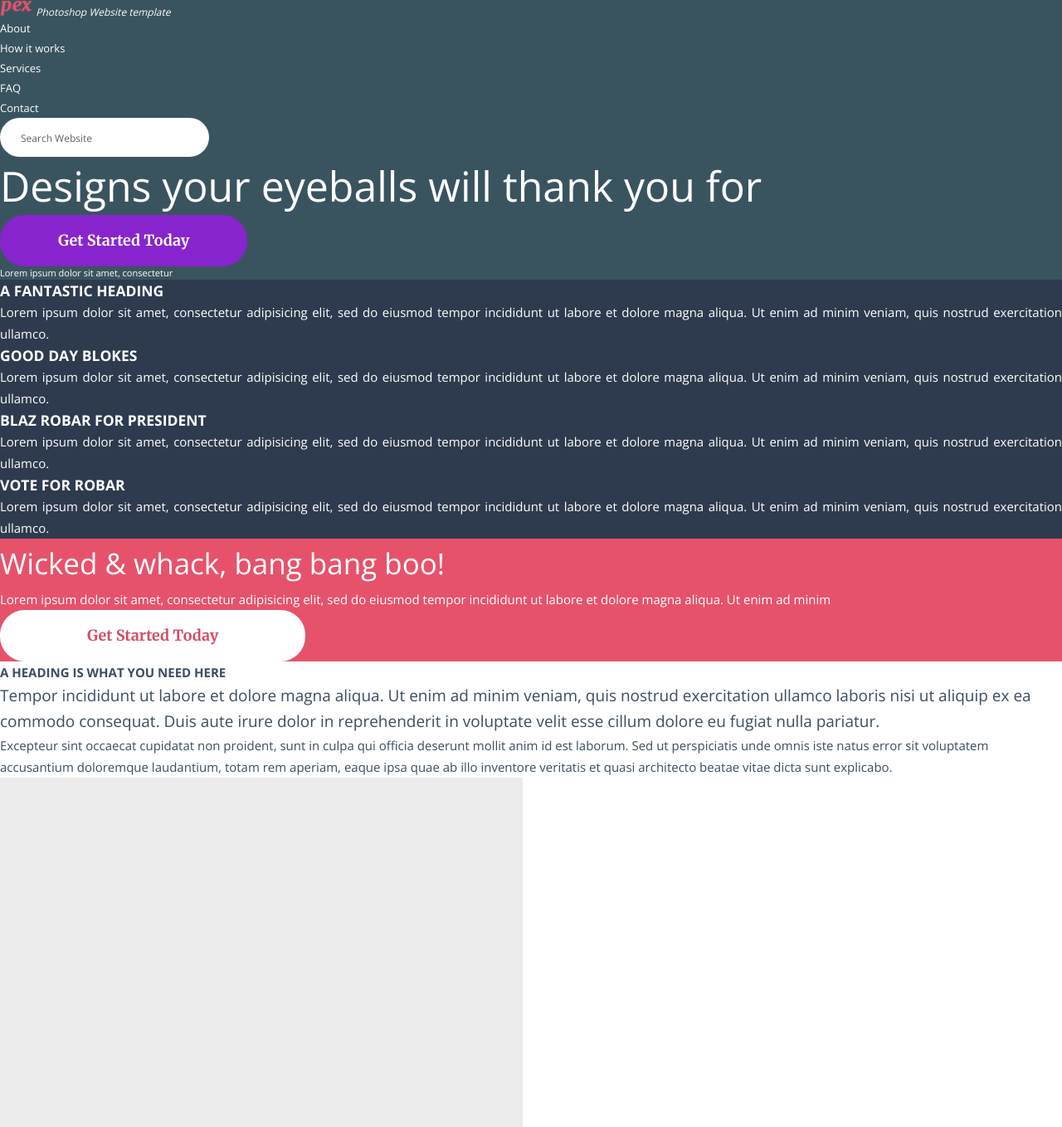
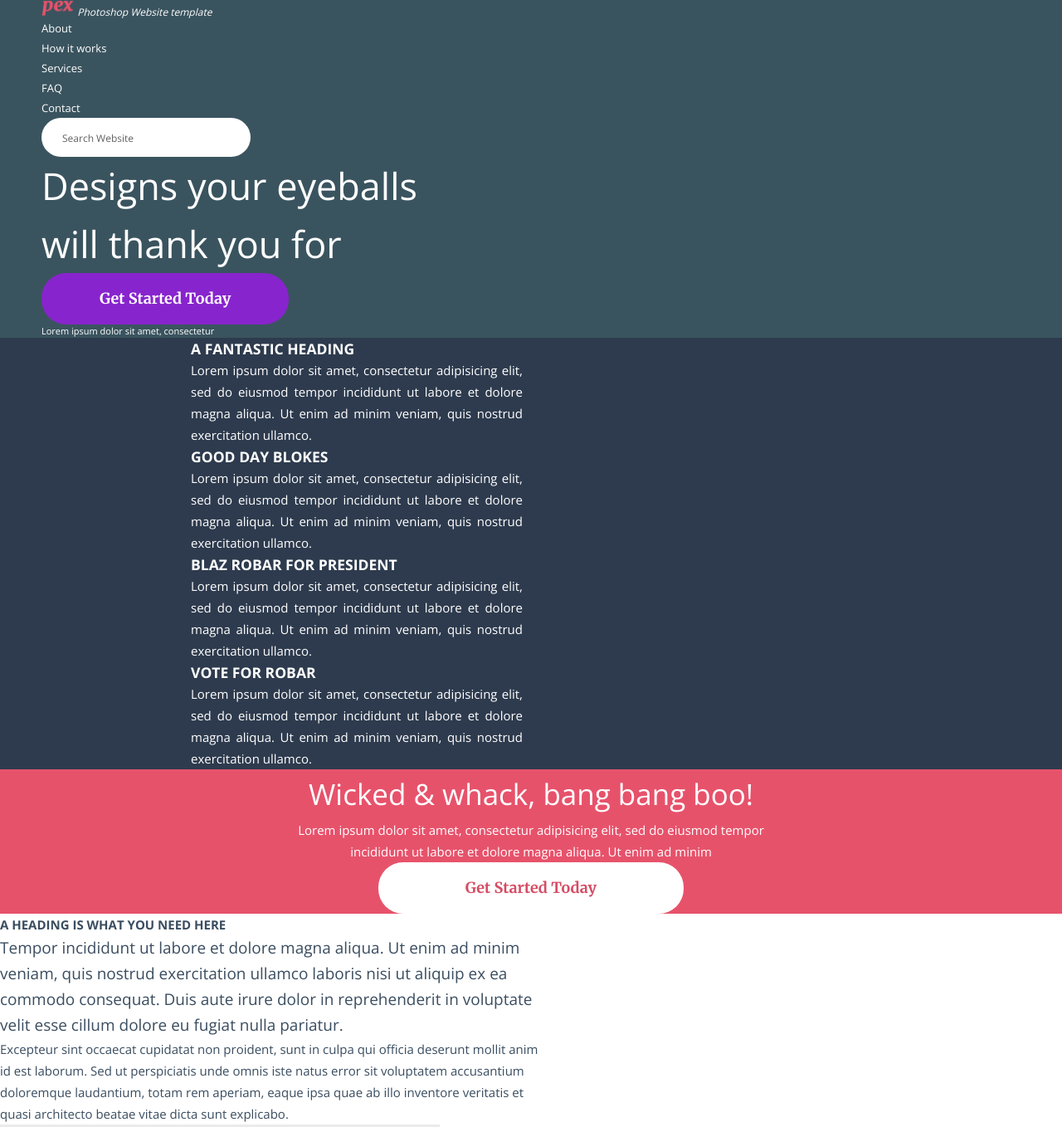
Before and after one commit to Mogrima/pex, a website: page src/index.html in a window 1280 px wide. Shown: the top 1358 px of the page at 83% size. Drawn offline with nearby package versions, Linux system fonts and the light colour scheme; files that its build step writes are made by us from their sources; files whose address does not match are found by name.

Commit message:
Задала размер всем блокам на странице

```diff
--- a/src/index.html
+++ b/src/index.html
@@ -10,6 +10,7 @@
 </head>
 <body>
 	<header class="page-header">
+		<div class="page-header__wrapper">
 			<nav class="main-nav">
 				<a class="logo" href="#">
 					<img class="logo__image" src="img/pex-logo.png" width="39" height="19" alt="pex">
@@ -32,10 +33,12 @@
 				<button class="button" type="submit">Get Started Today</button>
 				<span class="button__desc">Lorem ipsum dolor sit amet, consectetur</span>
 			</div>
+		</div>
 	</header>
 	<main class="page-main">
 		<h1 class="visually-hidden">Photoshop Website template</h1>
 		<section class="advantages">
+			<div class="advantages__wrapper">
 				<h2 class="visually-hidden">Our advantages</h2>
 				<ul class="advantages__list">
 					<li class="advantages__item">
@@ -55,27 +58,35 @@
 						<p class="advantages__text">Lorem ipsum dolor sit amet, consectetur adipisicing elit, sed do eiusmod tempor incididunt ut labore et dolore magna aliqua. Ut enim ad minim veniam, quis nostrud exercitation ullamco.</p>
 					</li>
 				</ul>
+			</div>
 		</section>
 		<section class="offer">
+			<div class="offer__wrapper">
 				<h2 class="offer__title">Wicked & whack, bang bang boo!</h2>
 				<p class="offer__text">Lorem ipsum dolor sit amet, consectetur adipisicing elit, sed do eiusmod tempor incididunt ut labore et dolore magna aliqua. Ut enim ad minim </p>
 				<button class="button button--light offer__button" type="submit">Get Started Today</button>
+			</div>
 		</section>
 		<section class="desc">
+			<div class="desc__wrapp">
 				<h2 class="desc__title">A heading is what you need here</h2>
 				<p class="desc__text desc__text--main">Tempor incididunt ut labore et dolore magna aliqua. Ut enim ad minim veniam, quis nostrud exercitation ullamco laboris nisi ut aliquip ex ea commodo consequat. Duis aute irure dolor in reprehenderit in voluptate velit esse cillum dolore eu fugiat nulla pariatur.</p>
 				<p class="desc__text">Excepteur sint occaecat cupidatat non proident, sunt in culpa qui officia deserunt mollit anim id est laborum. Sed ut perspiciatis unde omnis iste natus error sit voluptatem accusantium doloremque laudantium, totam rem aperiam, eaque ipsa quae ab illo inventore veritatis et quasi architecto beatae vitae dicta sunt explicabo.</p>
+			</div>
 			<div class="desc__content">
 				<img class="desc__img" src="" alt="">
 			</div>
 		</section>
 		<section class="experience">
+			<div class="experience__wrapper">
 				<h2 class="experience__title">Experience the rush today</h2>
 				<p class="experience__text">Lorem ipsum dolor sit amet, consectetur adipisicing elit, sed do eiusmod tempor incididunt ut labore et dolore magna aliqua consectetur adipisicing elit.</p>
 				<button class="button experience__button" type="submit">Get Started Today</button>
 				<span class="button__desc">Lorem ipsum dolor sit amet, consectetur</span>
+			</div>
 		</section>
 		<section class="portfolio">
+			<div class="portfolio__wrapper">
 				<h2 class="visually-hidden">Portfolio</h2>
 				<button class="portfolio__button" type="submit">Photography</button>
 				<p class="portfolio__title">Lorem ipsum dolor sit amet consectetur adipisicing elit</p>
@@ -83,20 +94,25 @@
 					<img class="portfolio__author-image" src="" alt="">
 					<span class="portfolio__author-name">Blaz Robar, god like web designer</span>
 				</div>
+			</div>
 		</section>
 		<section class="desc">
+			<div class="desc__wrapp">
 				<h2 class="desc__title">A heading is what you need here</h2>
 				<p class="desc__text desc__text--main">Tempor incididunt ut labore et dolore magna aliqua. Ut enim ad minim veniam, quis nostrud exercitation ullamco laboris nisi ut aliquip ex ea commodo consequat. Duis aute irure dolor in reprehenderit in voluptate velit esse cillum dolore eu fugiat nulla pariatur.</p>
 				<p class="desc__text">Excepteur sint occaecat cupidatat non proident, sunt in culpa qui officia deserunt mollit anim id est laborum. Sed ut perspiciatis unde omnis iste natus error sit voluptatem accusantium doloremque laudantium, totam rem aperiam, eaque ipsa quae ab illo inventore veritatis et quasi architecto beatae vitae dicta sunt explicabo.</p>
+			</div>
 			<div class="desc__content desc__content--bright">
 				<img class="desc__img" src="" alt="">
 			</div>
 		</section>
 		<section class="mail">
+			<div class="mail__wrapper">
 				<h2 class="visually-hidden">Our mail</h2>
 				<p class="mail__title">Get in touch</p>
 				<p class="mail__text">Lorem ipsum dolor sit amet, consectetur adipisicing elit, sed do eiusmod tempor incididunt ut labore et dolore magna aliqua. </p>
 				<a class="mail__link" href="mailto:help@yomuma.com">help@yomuma.com</a>
+			</div>
 		</section>
 	</main>
 	<footer class="page-footer">
--- a/src/less/blocks/advantages.less
+++ b/src/less/blocks/advantages.less
@@ -5,8 +5,17 @@
 	background-color: @advantages;
 }
 
+.advantages__wrapper {
+	width: 820px;
+	margin: 0 auto;
+}
+
 .advantages__list {
 	.set-ul();
+}
+
+.advantages__item {
+	width: 400px;
 }
 
 .advantages__title {
--- a/src/less/blocks/desc.less
+++ b/src/less/blocks/desc.less
@@ -1,5 +1,9 @@
 .desc {
 	color: @dark-text;
+}
+
+.desc__wrapp {
+	width: 660px;
 }
 
 .desc__title {
@@ -20,7 +24,7 @@
 }
 
 .desc__content {
-	width: 630px;
+	width: 530px;
 	height: 500px;
 
 	background-color: @content;
--- a/src/less/blocks/experience.less
+++ b/src/less/blocks/experience.less
@@ -1,5 +1,11 @@
 .experience {
 	background-color: @light-dark;
+}
+
+.experience__wrapper {
+	width: 820px;
+	margin: 0 auto;
+	text-align: center;
 }
 
 .experience__title {
@@ -12,6 +18,7 @@
 
 .experience__text {
 	.set();
+	padding: 0 10px;
 	font-size: 20px;
 	line-height: 33px;
 	color: #a87bb7;
--- a/src/less/blocks/logo.less
+++ b/src/less/blocks/logo.less
@@ -1,4 +1,5 @@
 .logo {
+	width: 180px;
 	text-decoration: none;
 }
 
--- a/src/less/blocks/mail.less
+++ b/src/less/blocks/mail.less
@@ -3,6 +3,10 @@
 	line-height: @lh-text;
 	color: @light-text;
 	background-color: @bright;
+}
+
+.mail__wrapper {
+	width: 460px;
 }
 
 .mail__title {
--- a/src/less/blocks/offer.less
+++ b/src/less/blocks/offer.less
@@ -1,6 +1,12 @@
 .offer {
 	color: @light-text;
 	background-color: @bright;
+}
+
+.offer__wrapper {
+	width: 620px;
+	margin: 0 auto;
+	text-align: center;
 }
 
 .offer__title {
--- a/src/less/blocks/page-header.less
+++ b/src/less/blocks/page-header.less
@@ -1,3 +1,8 @@
 .page-header {
 	background-color: @header;
 }
+
+.page-header__wrapper {
+	width: @container;
+	margin: 0 auto;
+}
--- a/src/less/blocks/portfolio.less
+++ b/src/less/blocks/portfolio.less
@@ -1,6 +1,10 @@
 .portfolio {
 	color: @light-text;
 	background-color: @dark;
+}
+
+.portfolio__wrapper {
+	width: 460px;
 }
 
 .portfolio__button {
@@ -15,7 +19,7 @@
 
 .portfolio__title {
 	.set();
-	font-size: @fz-title;
+	font-size: 35px;
 	line-height: 50px;
 }
 
--- a/src/less/blocks/promo.less
+++ b/src/less/blocks/promo.less
@@ -1,6 +1,10 @@
+.promo {
+	width: 460px;
+}
+
 .promo__title {
 	.set();
-	font-size: 50px;
+	font-size: 45px;
 	line-height: 70px;
 	color: @light-text;
 }
--- a/src/less/blocks/site-list.less
+++ b/src/less/blocks/site-list.less
@@ -1,4 +1,5 @@
 .site-list {
+	width: 460px;
 	.set-ul();
 }
 
--- a/src/less/mixins.less
+++ b/src/less/mixins.less
@@ -1,7 +1,7 @@
 .set-ul () {
 	margin: 0;
 	padding: 0;
-	list-style: 0;
+	list-style: none;
 }
 
 .set () {
--- a/src/less/variables.less
+++ b/src/less/variables.less
@@ -26,3 +26,5 @@
 @lh-btn: 60px;
 @light-btn: #ffffff;
 @dark-btn: #8824cd;
+
+@container: 1180px;
```
Also changed, not shown: dist/css/style.css, dist/index.html. Lines whose indentation alone changed are shown as unchanged.
